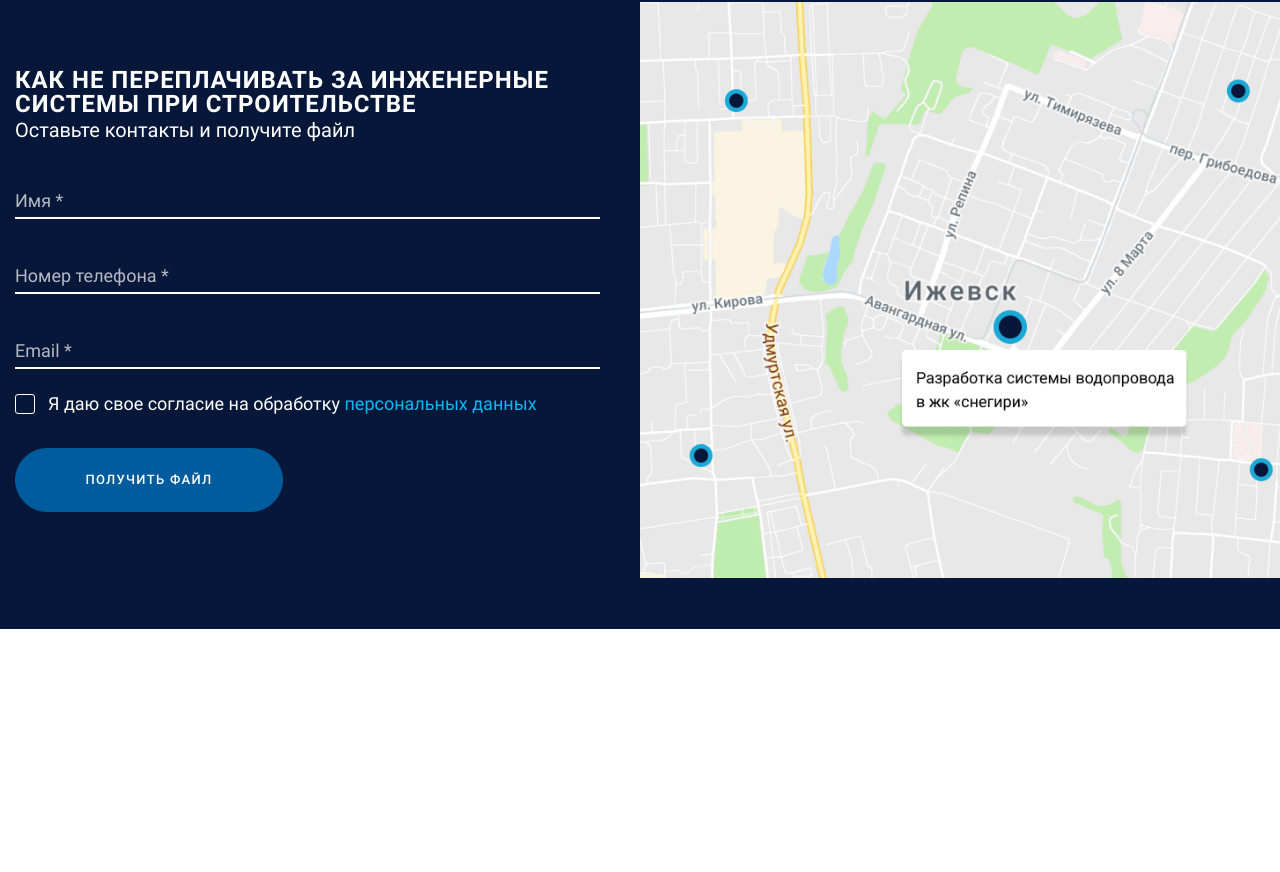
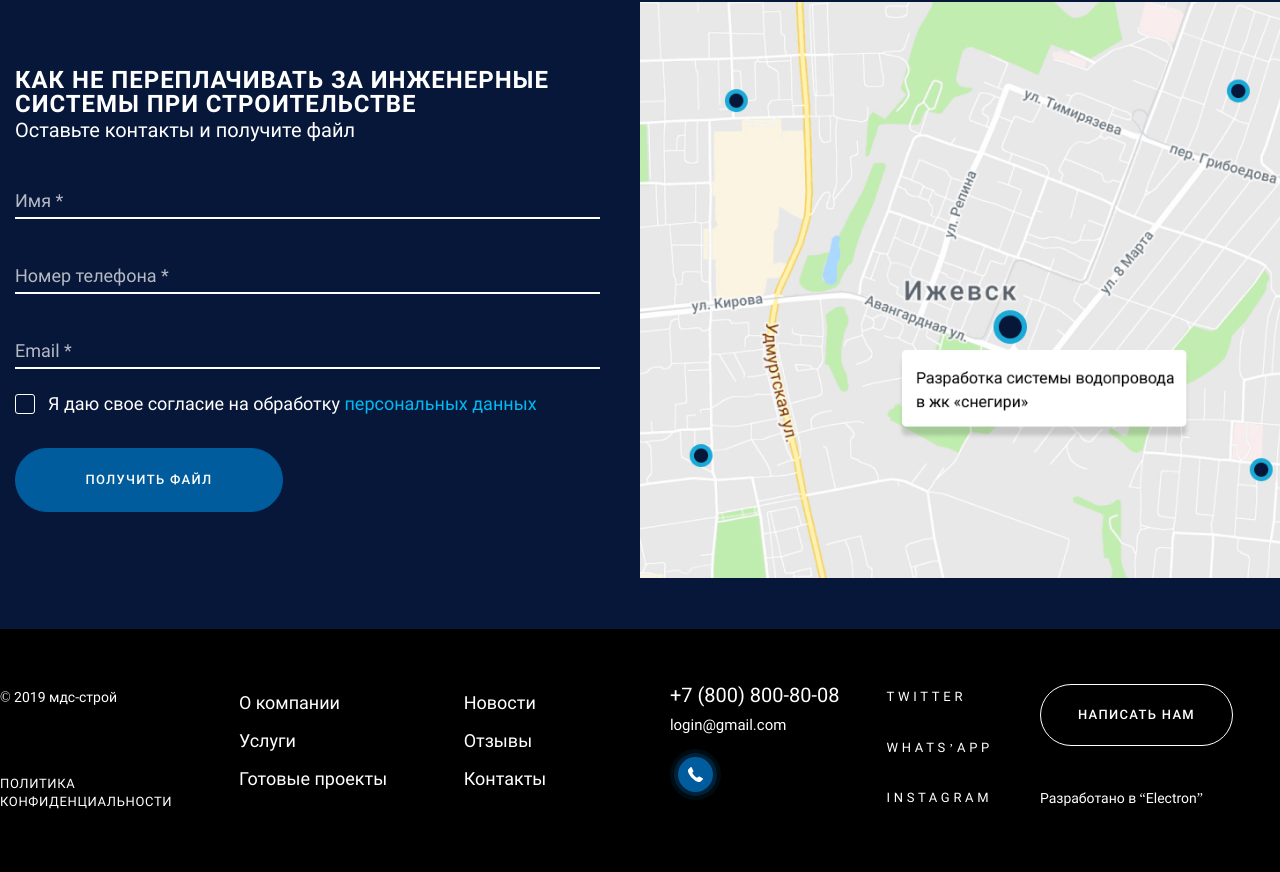
Before and after one commit to ktovu/MDS-stroj, a website: page index.html in a window 1280 px wide. Shown: the part 8591-9463 px from the top of the page. Before the commit the page ends 9220 px from the top, so only its background shows below. Drawn offline with nearby package versions, Linux system fonts and the light colour scheme.

Commit message:
Add footer and animations

```diff
--- a/index.html
+++ b/index.html
@@ -459,11 +459,77 @@
           </button>
         </form>
     </div>
-    <div class="main-pre-footer-map">
-
+    <div class="main-pre-footer-map"></div>
+  </section>
+  <footer class="footer">
+    <div class="container footer__container">
+      <div class="footer__year">© 2019 мдс-строй</div>
+      <div class="footer__policy">
+        <a href="#">политика<br /> конфиденциальности</a>
+      </div>
+      <div class="footer__menu">
+        <ul class="footer__menu-list">
+          <li  class="footer__menu-item">
+            <a href="#">О компании</a>
+          </li>
+          <li  class="footer__menu-item">
+            <a href="#">Услуги</a>
+          </li>
+          <li  class="footer__menu-item">
+            <a href="#">Готовые проекты</a>
+          </li>
+          <li  class="footer__menu-item">
+            <a href="#">Новости</a>
+          </li>
+          <li  class="footer__menu-item">
+            <a href="#">Отзывы</a>
+          </li>
+          <li  class="footer__menu-item">
+            <a href="#">Контакты</a>
+          </li>
+        </ul>
+      </div>
+      <div class="footer__tel">
+        <a class="footer__contacts-tel" href="tel:+78008008008">+7 (800) 800-80-08</a>
+        <a class="footer__contacts-mail" href="mailto:login@gmail.com">login@gmail.com</a>
+        <div class="footer__callback-icon">
+          <div class="footer__callback-circle footer__callback-circle_l"></div>
+          <div class="footer__callback-circle footer__callback-circle_m"></div>
+          <div class="footer__callback-circle footer__callback-circle_s"></div>
+          <svg class="footer__callback-svg">
+            <use xlink:href="./img/sprite.svg#tel"></use>
+          </svg>
+        </div>
+      </div>
+      <div class="footer__sh-menu">
+        <ul class="footer__sh-menu-list">
+          <li>
+            <a href="#">twitter</a>
+          </li>
+          <li>
+            <a href="#">whats’app</a>
+          </li>
+          <li>
+            <a href="#">instagram</a>
+          </li>
+        </ul>
+      </div>
+      <div class="footer__callback">
+        <button class="button-animate" type="submit">
+          <span class="button-animate__text">написать нам</span>
+          <div class="button-animate__hover"></div>
+        </button>
+      </div>
+      <div class="footer__made-by">
+        <a href="#">Разработано в “Electron”</a>
+      </div>
     </div>
-  </section>
-  <footer class="footer"></footer>
+    <div class="scroll-top">
+      <svg class="scroll-top__svg">
+        <use xlink:href="./img/sprite.svg#arrow-top-thin"></use>
+      </svg>
+    </div>
+  </footer>
   <!-- Start Scripts -->
   <script src="./js/jquery-3.4.1.min.js"></script>
   <script type="text/javascript" src="//cdn.jsdelivr.net/npm/slick-carousel@1.8.1/slick/slick.min.js"></script>
--- a/less/common/base.less
+++ b/less/common/base.less
@@ -83,7 +83,7 @@ button {
   }
 }
 
-button {
+* {
   -ms-user-select: none;
   -moz-user-select: none;
   -khtml-user-select: none;
--- a/less/main/main.less
+++ b/less/main/main.less
@@ -962,3 +962,184 @@
     }
   }
 }
+
+.footer {
+  height: 243px;
+  padding: 55px 0 61px;
+  background-color: @color-black;
+
+  &__container {
+    display: flex;
+    flex-direction: column;
+    flex-wrap: wrap;
+    align-items: flex-start;
+    justify-content: space-between;
+    height: 100%;
+    padding: 0;
+  }
+
+  &__year {
+    .font-sizes(@color-white, 14px, 400, 26px);
+    width: 15%;
+  }
+
+  &__policy {
+    flex: 1;
+    display: flex;
+    align-items: flex-end;
+    width: 15%;
+
+    a {
+      .font-sizes(@color-white, 13px, 400, 18px);
+      letter-spacing: 0.05em;
+      text-transform: uppercase;
+      text-decoration: none;
+    }
+  }
+
+  &__menu {
+    height: 100%;
+    width: 30%;
+  }
+
+  &__menu-list {
+    height: 100%;
+    display: flex;
+    flex-direction: column;
+    flex-wrap: wrap;
+  }
+
+  &__menu-item {
+    flex: 0 0 30%;
+    display: flex;
+    align-items: center;
+
+    a {
+      .font-sizes(@color-white, 18px, 400, 18px);
+      text-decoration: none;
+    }
+  }
+
+  &__tel {
+    display: flex;
+    flex-direction: column;
+  }
+
+  &__contacts-tel {
+    .font-sizes(@color-white, 20px, 400, 23px);
+    text-decoration: none;
+  }
+
+  &__contacts-mail {
+    .font-sizes(@color-white, 15px, 400, 18px);
+    text-decoration: none;
+    margin-top: 9px;
+  }
+
+  &__callback-icon {
+    position: relative;
+    display: flex;
+    justify-content: center;
+    align-items: center;
+    width: 51px;
+    height: 51px;
+    margin-top: 15px;
+    cursor: pointer;
+  }
+
+  &__callback-circle {
+    position: absolute;
+    border-radius: 50%;
+
+    &_l {
+      z-index: 1;
+      width: 100%;
+      height: 100%;
+      background-color: fadeout(@color-endeavour, 80%);
+      animation: fadeOut 1.5s infinite linear;
+    }
+
+    &_m {
+      z-index: 2;
+      width: 85%;
+      height: 85%;
+      background-color: fadeout(@color-endeavour, 60%);
+      animation: fadeOut 1.5s infinite linear;
+    }
+
+    &_s {
+      z-index: 3;
+      width: 70%;
+      height: 70%;
+      background-color: @color-endeavour;
+    }
+  }
+
+  &__callback-svg {
+    position: relative;
+    z-index: 4;
+    width: 15px;
+    height: 15px;
+    fill: @color-white;
+  }
+
+  &__sh-menu {
+    height: 100%;
+  }
+
+  &__sh-menu-list {
+    height: 100%;
+    display: flex;
+    flex-direction: column;
+    justify-content: space-between;
+
+    a {
+      .font-sizes(@color-white, 13px, 400, 26px);
+      text-decoration: none;
+      letter-spacing: 0.285em;
+      text-transform: uppercase;
+    }
+  }
+
+  &__callback {
+
+    button {
+      width: unset;
+      padding: 0 37px;
+      background-color: transparent;
+      border-color: @color-white;
+    }
+  }
+
+  &__made-by {
+
+    a {
+      .font-sizes(@color-white, 14px, 400, 26px);
+      text-decoration: none;
+    }
+  }
+}
+
+.scroll-top {
+  position: fixed;
+  right: 10%;
+  bottom: 216px;
+  width: 51px;
+  height: 51px;
+  background-color: @color-white;
+  border-radius: 50%;
+  background: @color-bright-cerulean;
+  box-shadow: 0px 8px 5px rgba(6, 40, 51, 0.15);
+  display: flex;
+  align-items: center;
+  justify-content: center;
+  animation: bounceMouse 1.2s infinite linear;
+  cursor: pointer;
+
+  &__svg {
+    width: 19px;
+    height: 19px;
+    fill: transparent;
+    stroke: @color-white;
+  }
+}
```
Also changed, not shown: css/style.min.css, img/sprite.svg.
